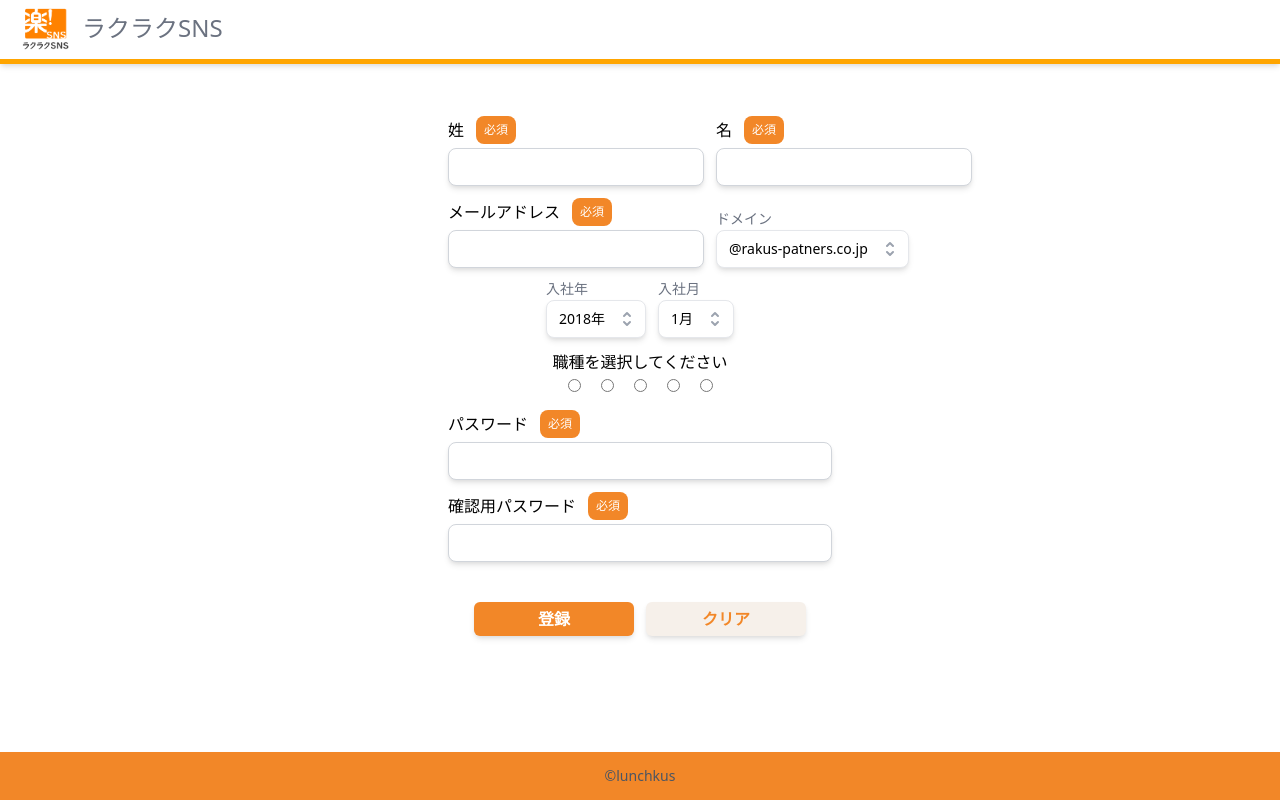
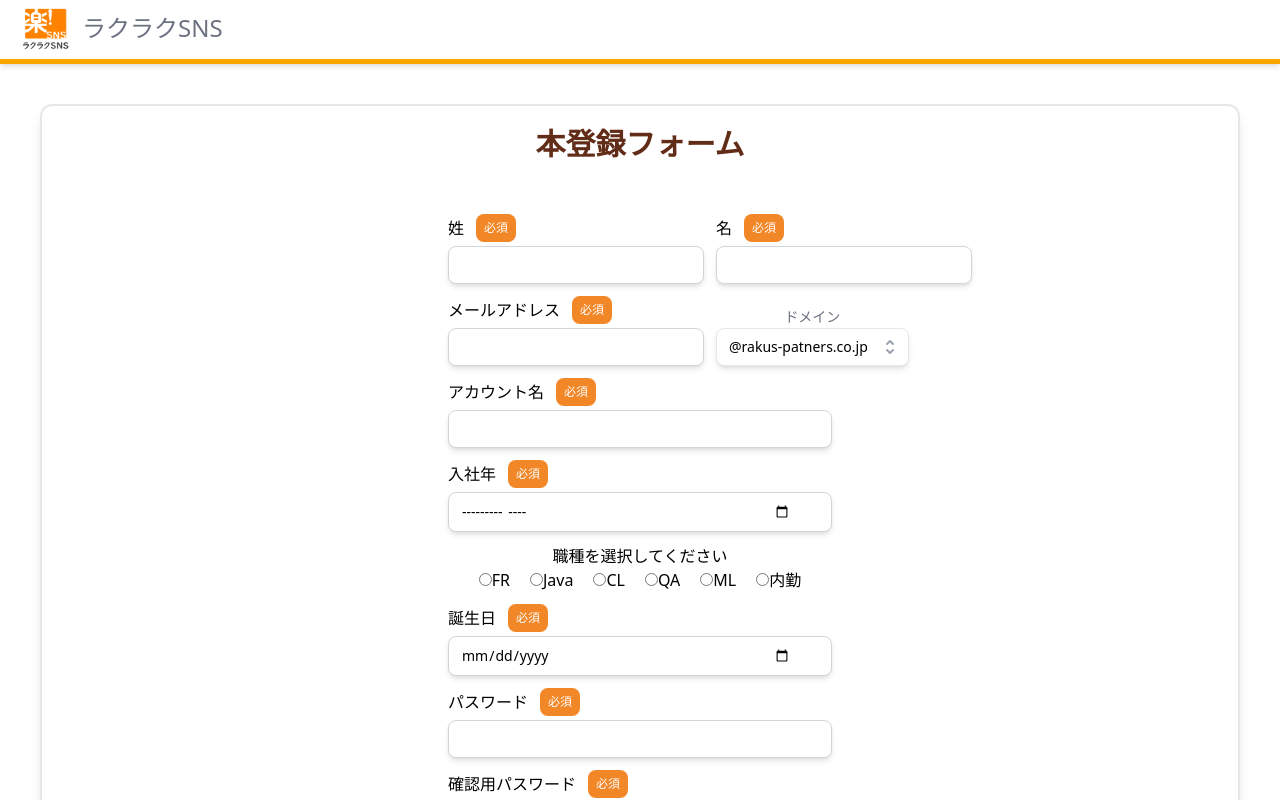
Before and after one commit to suzu1997/rakus-sns-app, a Next.js app: page /singup in a window 1280 px wide. Shown: the top 800 px of the page. Built offline with nearby package versions, Linux system fonts and the light colour scheme.

Commit message:
本登録画面の入力フォームに誕生日とアカウント名追加、入社年をカレンダーから選び形式に変更

```diff
--- a/src/pages/singup.tsx
+++ b/src/pages/singup.tsx
@@ -16,22 +16,6 @@ const SingUp: NextPage = () => {
     { id: "1", name: "@rakus-patners.co.jp" },
     { id: "2", name: "@rakus.co.jp" },
   ];
-  //入社年の選択肢
-  const hireYear = [
-    { id: "2018", name: "2018年" },
-    { id: "2019", name: "2019年" },
-    { id: "2020", name: "2020年" },
-    { id: "2021", name: "2021年" },
-    { id: "2022", name: "2022年" },
-    { id: "2023", name: "2023年" },
-  ];
-  //入社月の選択肢
-  const hireMonth = [
-    { id: "1", name: "1月" },
-    { id: "4", name: "4月" },
-    { id: "7", name: "7月" },
-    { id: "10", name: "10月" },
-  ];
 
   //ルーターリンク
   const router = useRouter();
@@ -40,52 +24,48 @@ const SingUp: NextPage = () => {
   const [firstName, setFirstName] = useState<string>("");
   const [lastName, setLastName] = useState<string>("");
   const [email, setEmail] = useState<string>("");
+  const [accountName, setAccountName] = useState<string>("");
   const [password, setPassword] = useState<string>("");
   const [passwordConf, setPasswordConf] = useState<string>("");
+  const [hireDate, setHireDate] = useState<string>("");
+  const [birthDate, setBirthDate] = useState<string>("");
+
   //セレクトボックスの初期値
   const [selectValue, setSelectValue] = useState<string>(options[0].name);
-  const [selectHireYearValue, setSelectHireYearValue] = useState<string>(
-    hireYear[0].name,
-  );
-  const [selectHireMonthValue, setSelectHireMonthValue] = useState<string>(
-    hireMonth[0].name,
-  );
 
   //各入力フォームに入力した際に更新される
-  const inputFirstNameValue = useCallback(
-    (e) => {
+  const inputFirstNameValue = useCallback((e) => {
     setFirstName(e.target.value);
-    },
-    [setFirstName],
-  );
-  const inputLastNameValue = useCallback(
-    (e) => {
+  }, []);
+  const inputLastNameValue = useCallback((e) => {
     setLastName(e.target.value);
-    },
-    [setLastName],
-  );
-  const inputEmailValue = useCallback(
-    (e) => {
+  }, []);
+  const inputEmailValue = useCallback((e) => {
     setEmail(e.target.value);
-    },
-    [setEmail],
-  );
-  const inputPasswordValue = useCallback(
-    (e) => {
+  }, []);
+  const inputAccountNameValue = useCallback((e) => {
+    setAccountName(e.target.value);
+  }, []);
+  const inputHireDateValue = useCallback((e) => {
+    setHireDate(e.target.value);
+  }, []);
+  const inputBirthDateValue = useCallback((e) => {
+    setBirthDate(e.target.value);
+  }, []);
+  const inputPasswordValue = useCallback((e) => {
     setPassword(e.target.value);
-    },
-    [setPassword],
-  );
-  const inputPasswordConfValue = useCallback(
-    (e) => {
+  }, []);
+  const inputPasswordConfValue = useCallback((e) => {
     setPasswordConf(e.target.value);
-    },
-    [setPasswordConf],
-  );
+  }, []);
 
   //登録ボタンを押した時に呼ばれる
   const submitForm = () => {
-    router.push("/login");
+    //バリデーションチェック後で実装、全てtrueならば以下に進む
+
+    //本来はAPIを使用してデータを送信
+    //登録が成功したら登録完了画面に遷移する
+    router.push("/compsingup");
   };
   //クリアボタンを押した時に呼ばれる
   const formClear = () => {
@@ -97,6 +77,11 @@ const SingUp: NextPage = () => {
   };
 
   return (
+    <>
+      <div className="border-solid  border-2 border-bgc-200 m-10  shadow-lg rounded-xl text-center">
+        <div className="text-3xl text-text-brown mt-5 font-bold ">
+          本登録フォーム
+        </div>
         <div className="flex flex-col items-center mt-10">
           <div className="flex w-96 gap-3 mt-3">
             <TextInput
@@ -134,31 +119,44 @@ const SingUp: NextPage = () => {
               />
             </div>
           </div>
-      <div className="flex gap-3">
-        <div className="mt-2">
-          <SelectBox
-            label="入社年"
-            value={selectHireYearValue}
-            select={setSelectHireYearValue}
-            options={hireYear}
+          <div className="w-96 mt-3">
+            <TextInput
+              label="アカウント名"
+              value={accountName}
+              type="text"
+              fullWidth={true}
+              required
+              onChange={inputAccountNameValue}
             />
           </div>
-        <div className="mt-2">
-          <SelectBox
-            label="入社月"
-            value={selectHireMonthValue}
-            select={setSelectHireMonthValue}
-            options={hireMonth}
+          <div className="w-96 mt-3">
+            <TextInput
+              label="入社年"
+              value={hireDate}
+              type="month"
+              fullWidth={true}
+              required
+              onChange={inputHireDateValue}
             />
-        </div>
           </div>
           <div className="mt-3">職種を選択してください</div>
           <div className="flex gap-5">
-        <Radio value="ML" />
-        <Radio value="QA" />
-        <Radio value="CL" />
-        <Radio value="FR" />
-        <Radio value="Java" />
+            <Radio id="FR" value="1" />
+            <Radio id="Java" value="2" />
+            <Radio id="CL" value="3" />
+            <Radio id="QA" value="4" />
+            <Radio id="ML" value="5" />
+            <Radio id="内勤" value="6" />
+          </div>
+          <div className="w-96 mt-3">
+            <TextInput
+              label="誕生日"
+              value={birthDate}
+              type="date"
+              fullWidth={true}
+              required
+              onChange={inputBirthDateValue}
+            />
           </div>
           <div className="w-96 mt-3">
             <TextInput
@@ -180,7 +178,7 @@ const SingUp: NextPage = () => {
               onChange={inputPasswordConfValue}
             />
           </div>
-      <div className="flex gap-3 mt-10">
+          <div className="flex gap-3 mt-10 mb-10">
             <Button
               label="登録"
               backgroundColor="#f28728"
@@ -197,6 +195,8 @@ const SingUp: NextPage = () => {
             />
           </div>{" "}
         </div>
+      </div>
+    </>
   );
 };
 export default SingUp;
```
Lines whose indentation alone changed are shown as unchanged.
